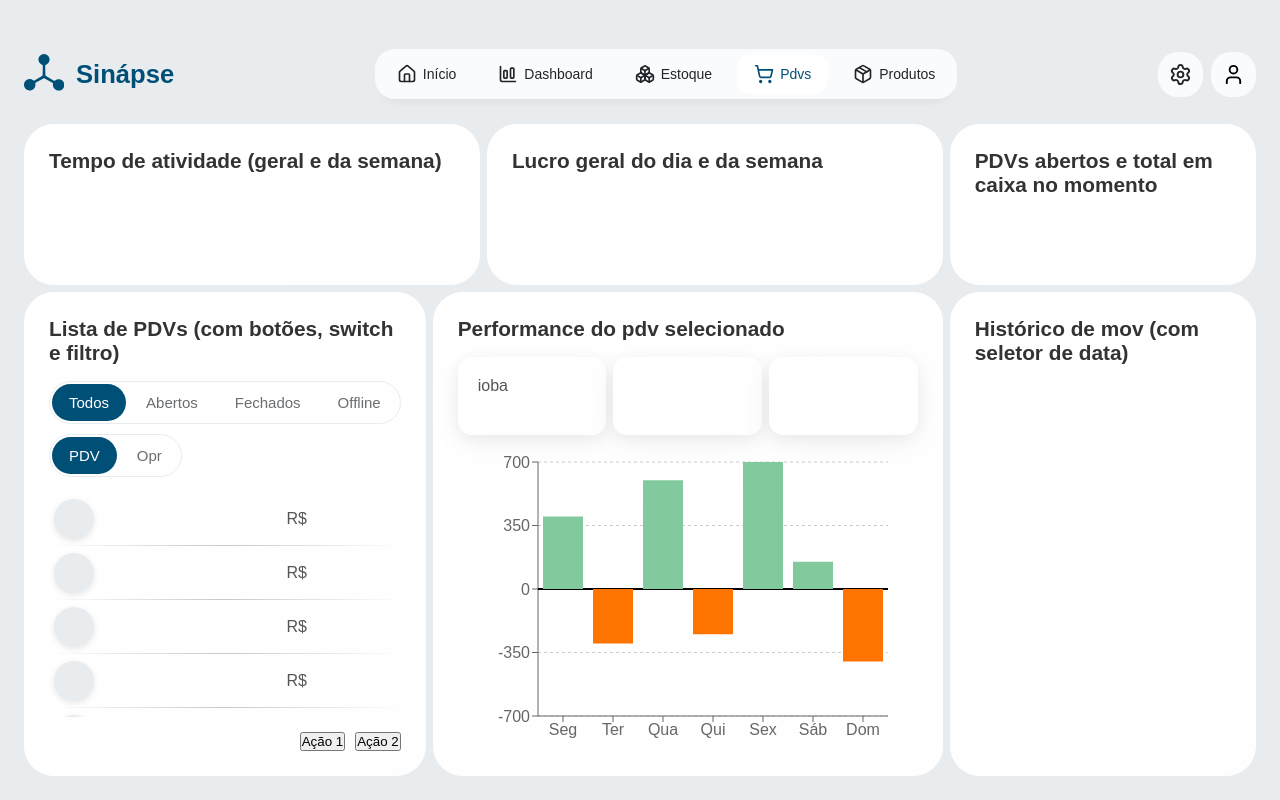
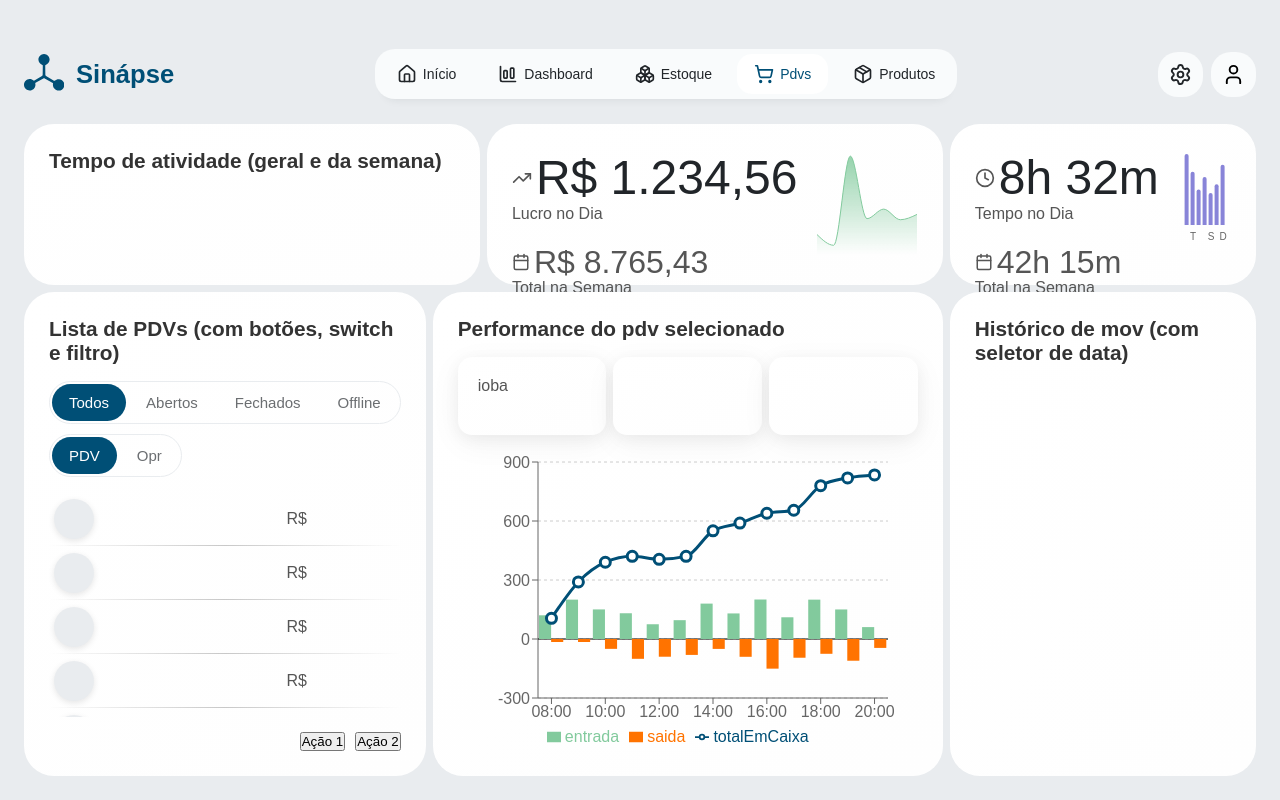
Before and after one commit to josielmaicon/Sinapse-ERP, a React (Vite) app in the folder interface/: page /pdvs in a window 1280 px wide. Built offline with nearby package versions, Linux system fonts and the light colour scheme; a web font is replaced by a local one.

Commit message:
graficos adicionados pagina de pdvs

```diff
--- /dev/null
+++ b/interface/src/components/KPICard.jsx
@@ -0,0 +1,45 @@
+// src/components/KpiCard.jsx
+
+import React from 'react';
+import styles from '../styles/KPICard.module.css';
+import Card from './card';
+
+// As props mudaram! Agora temos props específicas para cada métrica
+// e a prop 'children' para receber o gráfico.
+export default function KpiCard({ metricaPrincipal, metricaSecundaria, children }) {
+  const { icon: IconPrincipal, valor: valorPrincipal, rotulo: rotuloPrincipal } = metricaPrincipal || {};
+  const { icon: IconSecundario, valor: valorSecundario, rotulo: rotuloSecundario } = metricaSecundaria || {};
+
+  return (
+    <Card>
+      <div className={styles.kpiContainer}>
+        {/* Coluna da Esquerda: Métricas Empilhadas */}
+        <div className={styles.colunaMetricas}>
+          {metricaPrincipal && (
+            <div className={styles.blocoMetrica}>
+              <div className={styles.linhaValor}>
+                {IconPrincipal && <IconPrincipal size={20} className={styles.iconeMetrica} />}
+                <span className={styles.valorMetrica}>{valorPrincipal}</span>
+              </div>
+              <span className={styles.rotuloMetrica}>{rotuloPrincipal}</span>
+            </div>
+          )}
+          {metricaSecundaria && (
+            <div className={styles.blocoMetrica}>
+              <div className={styles.linhaValor}>
+                {IconSecundario && <IconSecundario size={18} className={styles.iconeMetrica} />}
+                <span className={`${styles.valorMetrica} ${styles.valorSecundario}`}>{valorSecundario}</span>
+              </div>
+              <span className={styles.rotuloMetrica}>{rotuloSecundario}</span>
+            </div>
+          )}
+        </div>
+
+        {/* Coluna da Direita: O Gráfico (passado como 'children') */}
+        <div className={styles.colunaGrafico}>
+          {children}
+        </div>
+      </div>
+    </Card>
+  );
+}
--- /dev/null
+++ b/interface/src/components/MiniGraficoArea.jsx
@@ -0,0 +1,31 @@
+// src/components/MiniGraficoArea.jsx
+
+import React from 'react';
+import { AreaChart, Area, ResponsiveContainer } from 'recharts';
+
+// Dados de exemplo para a tendência de lucro da semana
+const data = [
+  { v: 240 },
+  { v: 139 },
+  { v: 980 },
+  { v: 390 },
+  { v: 480 },
+  { v: 380 },
+  { v: 430 },
+];
+
+export default function MiniGraficoArea() {
+  return (
+    <ResponsiveContainer width="100%" height="100%">
+      <AreaChart data={data} margin={{ top: 5, right: 0, left: 0, bottom: 0 }}>
+        <defs>
+          <linearGradient id="colorLucro" x1="0" y1="0" x2="0" y2="1">
+            <stop offset="5%" stopColor="#82ca9d" stopOpacity={0.8}/>
+            <stop offset="95%" stopColor="#82ca9d" stopOpacity={0}/>
+          </linearGradient>
+        </defs>
+        <Area type="monotone" dataKey="v" stroke="#82ca9d" fillOpacity={1} fill="url(#colorLucro)" />
+      </AreaChart>
+    </ResponsiveContainer>
+  );
+}
--- /dev/null
+++ b/interface/src/components/MiniGraficoColunas.jsx
@@ -0,0 +1,26 @@
+// src/components/MiniGraficoColunas.jsx
+
+import React from 'react';
+import { BarChart, Bar, ResponsiveContainer, XAxis } from 'recharts';
+
+// Dados de exemplo para o gráfico
+const data = [
+  { name: 'S', uv: 40 },
+  { name: 'T', uv: 30 },
+  { name: 'Q', uv: 20 },
+  { name: 'Q', uv: 27 },
+  { name: 'S', uv: 18 },
+  { name: 'S', uv: 23 },
+  { name: 'D', uv: 34 },
+];
+
+export default function MiniGraficoColunas() {
+  return (
+    <ResponsiveContainer width="100%" height="100%">
+      <BarChart data={data}>
+        <XAxis dataKey="name" axisLine={false} tickLine={false} tick={{ fontSize: 10 }} />
+        <Bar dataKey="uv" fill="#8884d8" radius={[4, 4, 0, 0]} />
+      </BarChart>
+    </ResponsiveContainer>
+  );
+}
--- a/interface/src/components/fluxoCaixa.jsx
+++ b/interface/src/components/fluxoCaixa.jsx
@@ -1,8 +1,9 @@
-// src/components/GraficoFluxoCaixa.jsx
+// src/components/GraficoFluxoDetalhado.jsx
 
 import React from 'react';
 import {
-    BarChart,
+  ComposedChart, // <-- O componente principal para misturar gráficos
+  Line,
   Bar,
   XAxis,
   YAxis,
@@ -10,47 +11,42 @@ import {
   Tooltip,
   Legend,
   ResponsiveContainer,
-    ReferenceLine, // <-- 1. Importamos a ReferenceLine
-    Cell          // <-- 2. Importamos a Cell para as cores
+  ReferenceLine,
 } from 'recharts';
 
-// 3. Nossos dados agora incluem valores positivos (entradas) e negativos (saídas)
-const data = [
-  { name: 'Seg', valor: 400 },
-  { name: 'Ter', valor: -300 }, // Saída
-  { name: 'Qua', valor: 600 },
-  { name: 'Qui', valor: -250 }, // Saída
-  { name: 'Sex', valor: 700 },
-  { name: 'Sáb', valor: 150 },
-  { name: 'Dom', valor: -400 }, // Saída
-];
-
-export default function GraficoFluxoCaixa() {
+// Os dados que o componente vai receber já devem estar processados
+export default function GraficoFluxoDetalhado({ data }) {
   return (
     <ResponsiveContainer width="100%" height="100%">
-      <BarChart
+      <ComposedChart
         data={data}
         margin={{ top: 20, right: 30, left: 20, bottom: 5 }}
       >
         <CartesianGrid strokeDasharray="3 3" vertical={false} />
-        <XAxis dataKey="name" />
+        <XAxis dataKey="hora" />
         <YAxis />
         <Tooltip />
+        <Legend />
 
-        {/* 4. AQUI ESTÁ A LINHA DE BASE ZERO! */}
-        {/* Ela desenha uma linha preta na posição Y = 0 do gráfico. */}
-        <ReferenceLine y={0} stroke="#000" strokeWidth={2} />
+        {/* A linha de base zero ainda é útil para referência visual */}
+        <ReferenceLine y={0} stroke="#000" />
 
-        <Bar dataKey="valor">
-          {/* 5. A MÁGICA DAS CORES: */}
-          {/* Mapeamos nossos dados e para cada item, criamos uma <Cell> */}
-          {/* com uma cor baseada no valor (se é > 0 ou < 0). */}
-          {data.map((entry, index) => (
-            <Cell key={`cell-${index}`} fill={entry.valor > 0 ? '#82ca9d' : '#ff7300'} />
-          ))}
-        </Bar>
+        {/* BARRAS DE ENTRADA (positivas) */}
+        <Bar dataKey="entrada" barSize={20} fill="#82ca9d" />
 
-      </BarChart>
+        {/* BARRAS DE SAÍDA (negativas) */}
+        <Bar dataKey="saida" barSize={20} fill="#ff7300" />
+
+        {/* A LINHA DO TOTAL (o "eixo" dinâmico) */}
+        <Line
+          type="monotone"
+          dataKey="totalEmCaixa"
+          stroke="#004f76" // Uma cor de destaque
+          strokeWidth={3}
+          dot={{ r: 5 }}
+        />
+
+      </ComposedChart>
     </ResponsiveContainer>
   );
 }
--- a/interface/src/pages/pdvs.jsx
+++ b/interface/src/pages/pdvs.jsx
@@ -1,9 +1,14 @@
 import styles from "../styles/Paginapdvs.module.css"
 import React, { useState, useMemo} from "react";
 import Card from "../components/card";
-import GraficoFluxoCaixa from "../components/fluxoCaixa";
+import GraficoFluxoDetalhado from "../components/fluxoCaixa";
 import FiltroSimples from "../components/filtroSimples"
 import ListaSimples from "../components/listaSimples";
+import KpiCard from "../components/KPICard";
+import MiniGraficoColunas from "../components/MiniGraficoColunas"
+import MiniGraficoArea from '../components/MiniGraficoArea'
+
+import { Clock, TrendingUp, Store, ArrowUp, Calendar } from 'lucide-react';
 
 const todosOsPdvs = [
   { id: 1, nome: 'PDV_01', status: 'aberto' },
@@ -12,6 +17,23 @@ const todosOsPdvs = [
   { id: 4, nome: 'PDV_04', status: 'offline' },
   { id: 5, nome: 'PDV_05', status: 'aberto' },
 ];
+
+const transacoesBrutas = [
+  { hora: 8,  tipo: 'entrada', valor: 120.50 }, { hora: 8,  tipo: 'saida',   valor: 15.20 },
+  { hora: 9,  tipo: 'entrada', valor: 200.20 }, { hora: 9,  tipo: 'saida',   valor: 15.50 },
+  { hora: 10, tipo: 'entrada', valor: 150.40 },  { hora: 10, tipo: 'saida',   valor: 50.10 },
+  { hora: 11, tipo: 'entrada', valor: 130.90 },  { hora: 11, tipo: 'saida',   valor: 100.75 },
+  { hora: 12, tipo: 'entrada', valor: 75.00 },   { hora: 12, tipo: 'saida',   valor: 90.10 },
+  { hora: 13, tipo: 'entrada', valor: 95.75 },   { hora: 13, tipo: 'saida',   valor: 80.90 },
+  { hora: 14, tipo: 'entrada', valor: 180.00 },  { hora: 14, tipo: 'saida',   valor: 50.35 },
+  { hora: 15, tipo: 'entrada', valor: 130.00 },  { hora: 15, tipo: 'saida',   valor: 90.50 },
+  { hora: 16, tipo: 'entrada', valor: 200.80 },  { hora: 16, tipo: 'saida',   valor: 150.75 },
+  { hora: 17, tipo: 'entrada', valor: 110.40 },  { hora: 17, tipo: 'saida',   valor: 95.25 },
+  { hora: 18, tipo: 'entrada', valor: 200.15 },  { hora: 18, tipo: 'saida',   valor: 75.25 },
+  { hora: 19, tipo: 'entrada', valor: 150.20 },  { hora: 19, tipo: 'saida',   valor: 110.50 },
+  { hora: 20, tipo: 'entrada', valor: 60.50 },   { hora: 20, tipo: 'saida',   valor: 45.30 },
+];
+
 
 const dadosOperadores = [
   { id: 1, nome: 'Ana Paula', status: 'Ativo', turno: 'Manhã' },
@@ -32,6 +54,31 @@ const opcoesFiltro = [
   { id: 'fechados', label: 'Fechados' },
   { id: 'offline', label: 'Offline' },
 ];
+
+  // Função para processar os dados
+  const processarDados = (dados) => {
+    const dadosPorHora = {};
+    let totalAcumulado = 0;
+
+    // Assume que o dia vai das 8h às 18h
+    for (let i = 8; i <= 20; i++) {
+      const horaFormatada = `${String(i).padStart(2, '0')}:00`;
+      dadosPorHora[i] = { hora: horaFormatada, entrada: 0, saida: 0 };
+    }
+
+    dados.forEach(transacao => {
+      if (transacao.tipo === 'entrada') {
+        dadosPorHora[transacao.hora].entrada += transacao.valor;
+      } else {
+        dadosPorHora[transacao.hora].saida -= transacao.valor; // Armazena como negativo
+      }
+    });
+
+    return Object.values(dadosPorHora).map(horaData => {
+      totalAcumulado += horaData.entrada + horaData.saida;
+      return { ...horaData, totalEmCaixa: totalAcumulado };
+    });
+  };
 
 export default function PdvsPage() {
 
@@ -59,13 +106,29 @@ export default function PdvsPage() {
     return todosOsPdvs.filter(pdv => pdv.status === filtroAtivo);
   }, [filtroAtivo, todosOsPdvs]);
 
-  return(
+    const dadosParaGrafico = useMemo(() => processarDados(transacoesBrutas), [transacoesBrutas]);
+
+    return(
     <div className={styles.dashboardContainer}>
       <div className={styles.grid_main}>
         <div className={styles.grid_main_left}>
           <div className={styles.grid_visuals}>
             <Card title="Tempo de atividade (geral e da semana)"></Card>
-            <Card title="Lucro geral do dia e da semana"></Card>
+            <KpiCard
+              metricaPrincipal={{
+                icon: TrendingUp,
+                valor: 'R$ 1.234,56',
+                rotulo: 'Lucro no Dia'
+              }}
+              metricaSecundaria={{
+                icon: Calendar,
+                valor: 'R$ 8.765,43',
+                rotulo: 'Total na Semana'
+              }}
+            >
+              <MiniGraficoArea />
+            </KpiCard>
+
           </div>
           <div className={styles.grid_body}>
             <Card title="Lista de PDVs (com botões, switch e filtro)">
@@ -94,13 +157,26 @@ export default function PdvsPage() {
                   <Card variant="white"></Card>
                   <Card variant="white"></Card>
                 </div>
-                    <GraficoFluxoCaixa />
+                  <GraficoFluxoDetalhado data={dadosParaGrafico} />
               </div>
             </Card>
           </div>
         </div>
           <div className={styles.grid_main_right}>
-            <Card title="PDVs abertos e total em caixa no momento"></Card>
+            <KpiCard
+              metricaPrincipal={{
+                icon: Clock,
+                valor: '8h 32m',
+                rotulo: 'Tempo no Dia'
+              }}
+              metricaSecundaria={{
+                icon: Calendar,
+                valor: '42h 15m',
+                rotulo: 'Total na Semana'
+              }}
+            >
+              <MiniGraficoColunas />
+            </KpiCard>
             <Card title="Histórico de mov (com seletor de data)"></Card>
           </div>
       </div>
--- /dev/null
+++ b/interface/src/styles/KPICard.module.css
@@ -0,0 +1,81 @@
+/* KPICard.module.css - VERSÃO FINAL */
+
+.kpiContainer {
+  display: flex;
+  height: 100%;
+  width: 100%;
+  gap: 20px;
+}
+
+/* --- COLUNA DA ESQUERDA (Métricas) --- */
+.colunaMetricas {
+  display: flex;
+  flex-direction: column;
+  gap: 20px;
+  justify-content: space-between;
+}
+.blocoMetrica {
+  display: flex;
+  flex-direction: column; /* Empilha o valor e o rótulo */
+
+  align-items: flex-start;  /* Alinha os filhos (a linha do valor e o rótulo) à esquerda */
+}
+
+.linhaValor {
+  display: flex;
+  align-items: center; /* Alinha o ícone com o valor */
+  gap: 4px;
+}
+
+.iconeMetrica {
+  color: var(--color-text-secondary);
+}
+
+.valorMetrica {
+  font-size: 3rem;
+  font-weight: 400;
+  color: var(--color-text);
+  line-height: 1.2;
+}
+
+.valorSecundario {
+  font-size: 2rem; /* Um pouco menor */
+  color: var(--color-text-secondary);
+  font-weight: 400;
+}
+
+.rotuloMetrica {
+  font-size: 1rem;
+  font-weight: 400;
+  color: var(--color-text-secondary);
+  margin-top: -2px;
+
+}
+
+/* --- COLUNA DA DIREITA (Gráfico) --- */
+.colunaGrafico {
+  flex-grow: 1; /* Faz a coluna do gráfico ocupar todo o espaço restante */
+  min-width: 0; /* Truque de CSS para o gráfico não estourar o layout */
+}
+
+.comparisonPill {
+  display: inline-flex;
+  align-items: center;
+  gap: 4px;
+  font-size: 0.8rem;
+  font-weight: 600;
+  padding: 4px 8px;
+  border-radius: 20px;
+  margin-left: 12px;
+  vertical-align: middle; /* Alinha a pílula com o texto do valor */
+}
+
+.pillPositive {
+  background-color: #e6f4ea; /* Verde claro */
+  color: #34a853; /* Verde escuro */
+}
+
+.pillNegative {
+  background-color: #fce8e6; /* Vermelho claro */
+  color: #ea4335; /* Vermelho escuro */
+}
```
Lines whose indentation alone changed are shown as unchanged.
